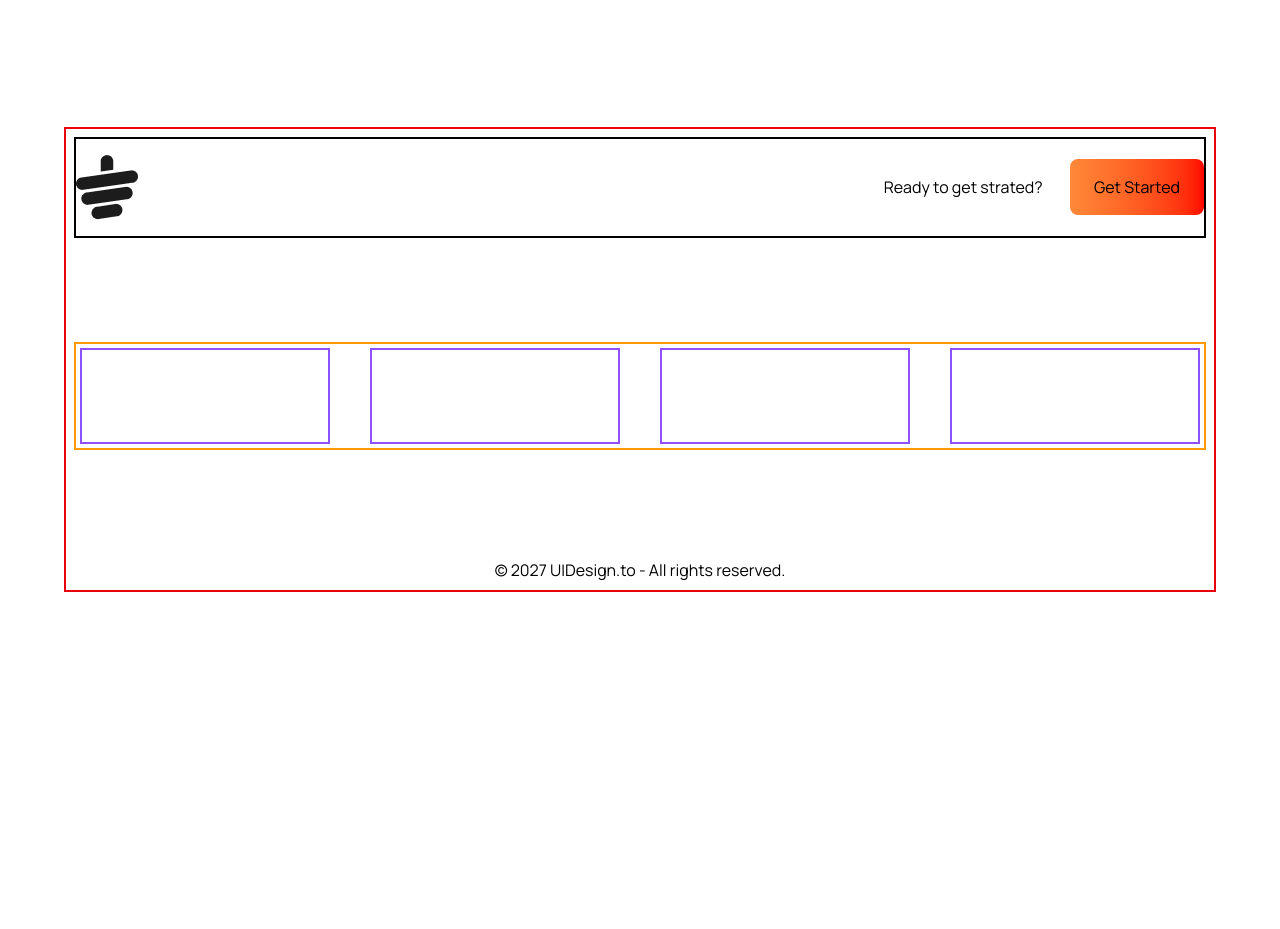
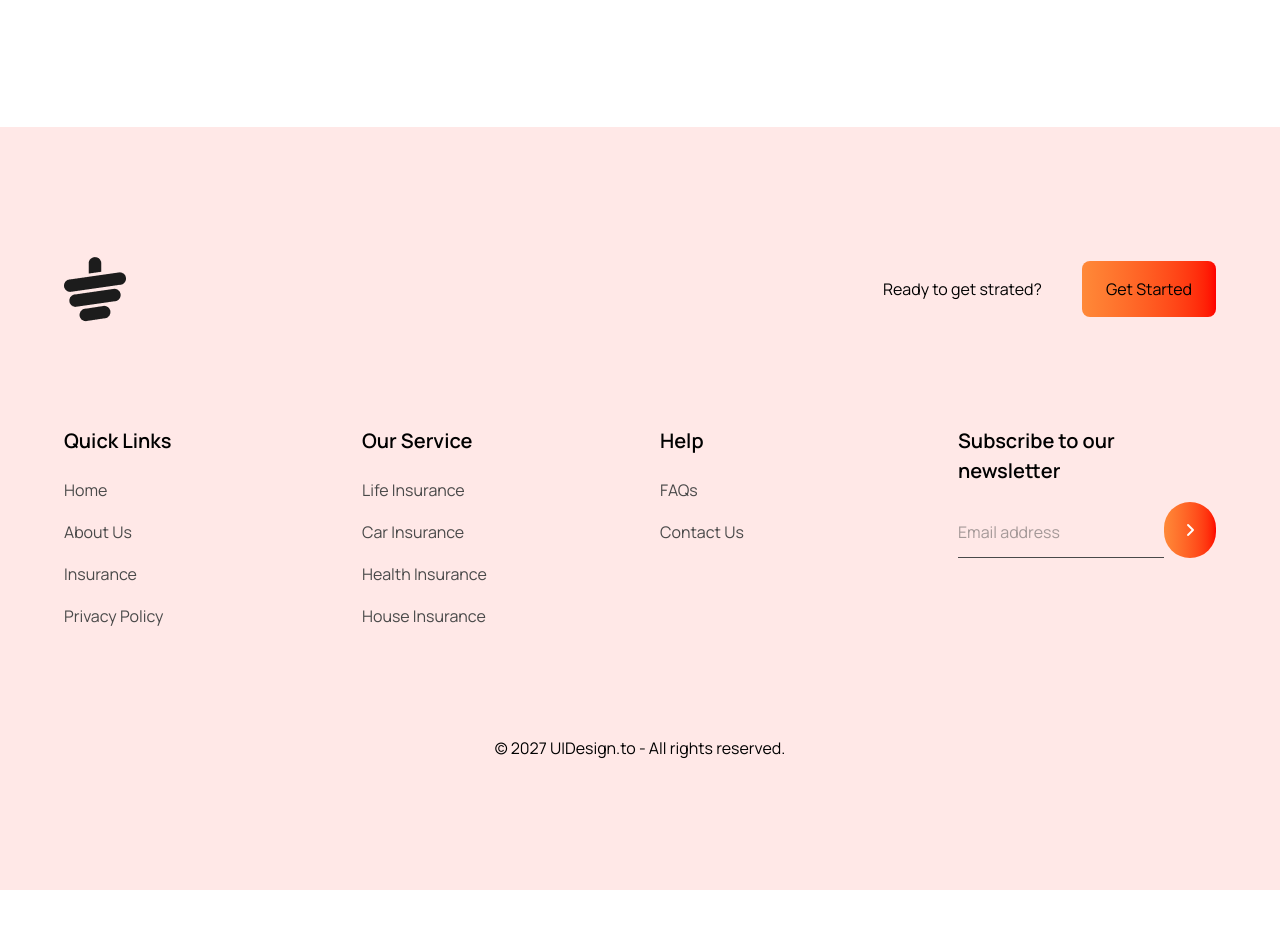
Before and after one commit to tawhidwebdev/tea-house, a plain HTML site: page index.html in a window 1280 px wide. Shown: the part 3586-4515 px from the top of the page. Before the commit the page ends 4308 px from the top, so only its background shows below. Drawn offline with nearby package versions, Linux system fonts and the light colour scheme.

Commit message:
footer section 95%

```diff
--- a/index.html
+++ b/index.html
@@ -157,22 +157,49 @@
       </div>
     </div>
   </div>
-  <div class="footer_section max-w-6xl mx-auto mb-16 md:mb-32.5 px-6 md:px-0">
-    <div class="main w-full h-full border-2 border-red-600 p-2">
-      <div class="logo_btn flex items-center justify-between border-2 py-4">
+  <div class="footer_section bg-[#FFE8E7] mb-16 md:mb-32.5 px-6 md:px-0 py-32.5">
+    <div class="main w-full h-full max-w-6xl mx-auto">
+      <div class="logo_btn flex items-center justify-between">
         <div class="logo">
           <picture><img src="./images/cup.png" alt="Logo"></picture>
         </div>
-        <div class="btn">
-          <span class="pr-6">Ready to get strated?</span>
+        <div class="btn flex items-center gap-5 md:gap-10">
+          <span class="">Ready to get strated?</span>
           <button class="py-4 px-6 rounded-lg bg-gradient-to-r from-[#FF8938] from-00% to-[#FF0000] to-100% ">Get Started</button>
         </div>
       </div>
-      <div class="mt-26 grid grid-cols-4 gap-10 border-2 border-amber-500 p-1">
-        <div class="border-2 border-violet-500 h-24"></div>
-        <div class="border-2 border-violet-500 h-24"></div>
-        <div class="border-2 border-violet-500 h-24"></div>
-        <div class="border-2 border-violet-500 h-24"></div>
+      <div class="mt-26 grid grid-cols-1 md:grid-cols-4 gap-10">
+        <div class="h-auto">
+          <h6 class="text-xl/normal font-semibold">Quick Links</h6>
+          <ul class="mt-5.5 flex flex-col gap-4.5 text-base/normal text-[#494949] font-normal">
+            <li><a href="#">Home</a></li>
+            <li><a href="#">About Us</a></li>
+            <li><a href="#">Insurance</a></li>
+            <li><a href="#">Privacy Policy</a></li>
+          </ul>
+        </div>
+        <div class="h-auto">
+          <h6 class="text-xl/normal font-semibold">Our Service</h6>
+          <ul class="mt-5.5 flex flex-col gap-4.5 text-base/normal text-[#494949] font-normal">
+            <li><a href="#">Life Insurance</a></li>
+            <li><a href="#">Car Insurance</a></li>
+            <li><a href="#">Health Insurance</a></li>
+            <li><a href="#">House Insurance</a></li>
+          </ul>
+        </div>
+        <div class="h-auto">
+          <h6 class="text-xl/normal font-semibold">Help</h6>
+          <ul class="mt-5.5 flex flex-col gap-4.5 text-base/normal text-[#494949] font-normal">
+            <li><a href="#">FAQs</a></li>
+            <li><a href="#">Contact Us</a></li>
+        </div>
+        <div class="h-auto">
+          <h6 class="text-xl/normal font-semibold">Subscribe to our newsletter</h6>
+          <div class="flex">
+            <input type="email" placeholder="Email address" class="mt-5.5 w-full border-b border-[#494949] text-base/normal text-[#494949] font-normal outline-0">
+            <button class="mt-4 bg-gradient-to-r from-[#FF8938] to-[#FF0000] text-white p-4 rounded-full"><i class="fa-solid fa-angle-right"></i></button>
+          </div>
+        </div>
       </div>
       <p class="mt-27 text-center">© 2027 UIDesign.to - All rights reserved.</p>
     </div>
```
